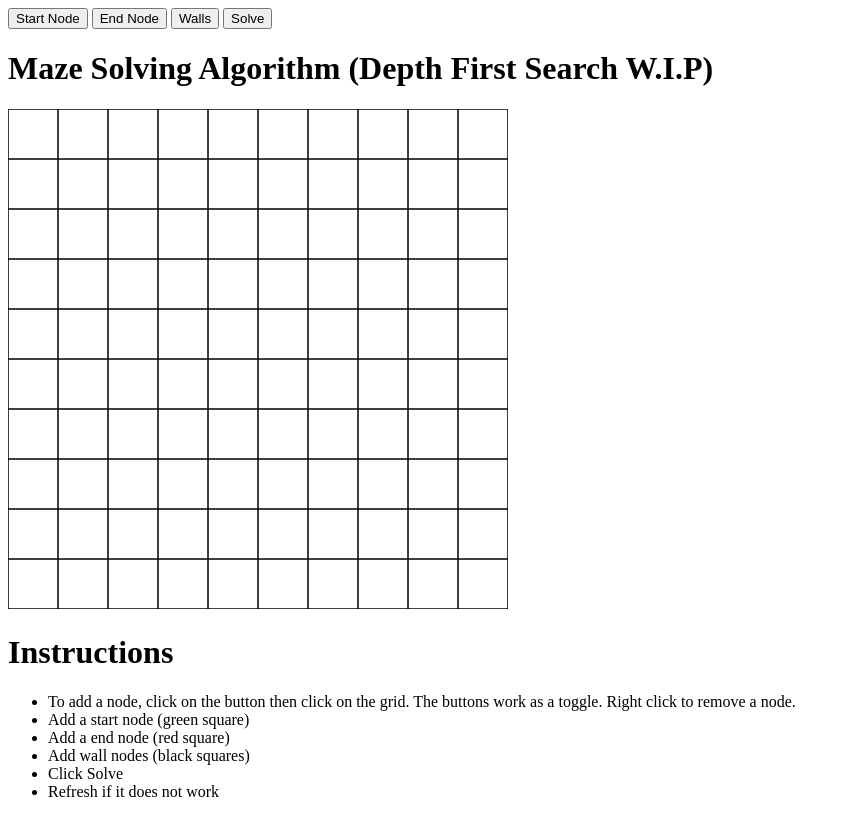
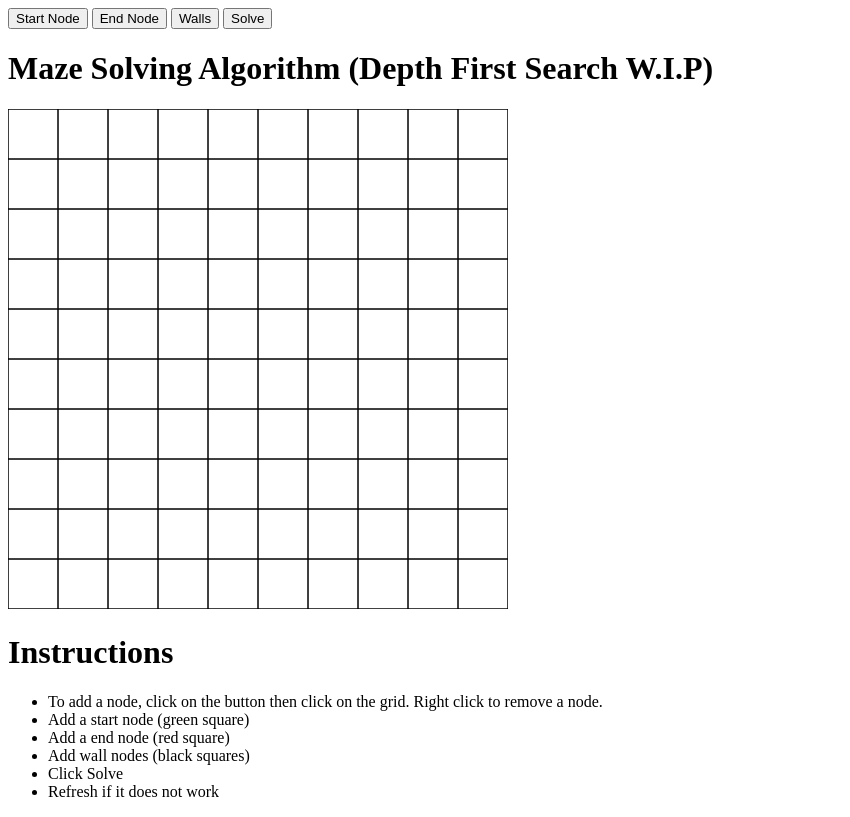
Before and after one commit to gabebautista11/Maze-Solving-Alogrithm, a plain HTML site: page index.html in a window 1280 px wide. Shown: the whole page, without its empty margins (0-850 px from the left). Drawn offline with Linux system fonts and the light colour scheme.

Commit message:
update instructions

```diff
--- a/index.html
+++ b/index.html
@@ -28,8 +28,8 @@
     <h1>Instructions</h1>
     <ul>
       <li>
-        To add a node, click on the button then click on the grid. The buttons
-        work as a toggle. Right click to remove a node.
+        To add a node, click on the button then click on the grid. Right click
+        to remove a node.
       </li>
       <li>Add a start node (green square)</li>
       <li>Add a end node (red square)</li>
```
